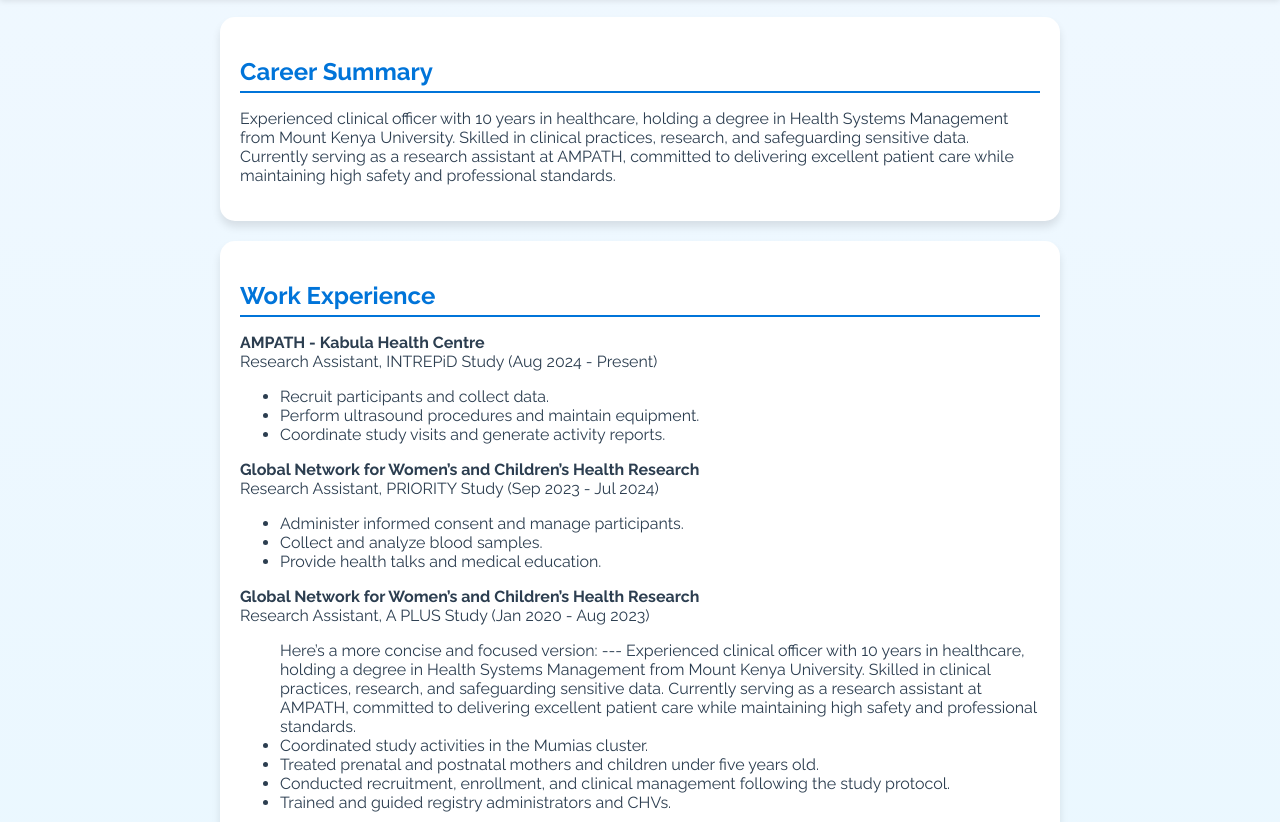
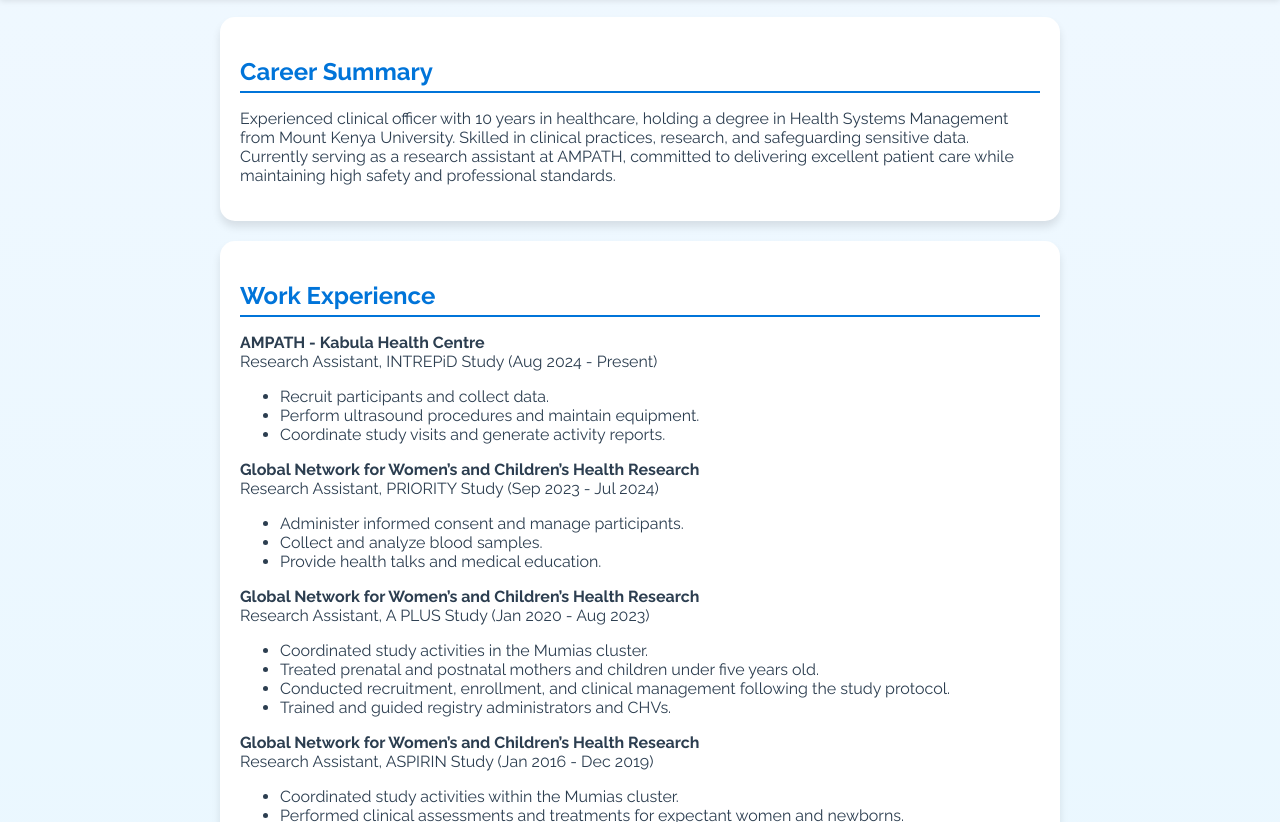
Before and after one commit to scylla8434/liz, a plain HTML site: page index.html in a window 1280 px wide. Shown: the part 162-984 px from the top of the page. Drawn offline with Linux system fonts and the light colour scheme.

Commit message:
Update index.html

```diff
--- a/index.html
+++ b/index.html
@@ -136,11 +136,7 @@
             <li>Provide health talks and medical education.</li>
         </ul>
         <p><strong>Global Network for Women’s and Children’s Health Research</strong><br>Research Assistant, A PLUS Study (Jan 2020 - Aug 2023)</p>
-        <ul>Here’s a more concise and focused version:
-
-            ---
-
-            Experienced clinical officer with 10 years in healthcare, holding a degree in Health Systems Management from Mount Kenya University. Skilled in clinical practices, research, and safeguarding sensitive data. Currently serving as a research assistant at AMPATH, committed to delivering excellent patient care while maintaining high safety and professional standards.
+        <ul>
             <li>Coordinated study activities in the Mumias cluster.</li>
             <li>Treated prenatal and postnatal mothers and children under five years old.</li>
             <li>Conducted recruitment, enrollment, and clinical management following the study protocol.</li>
```
